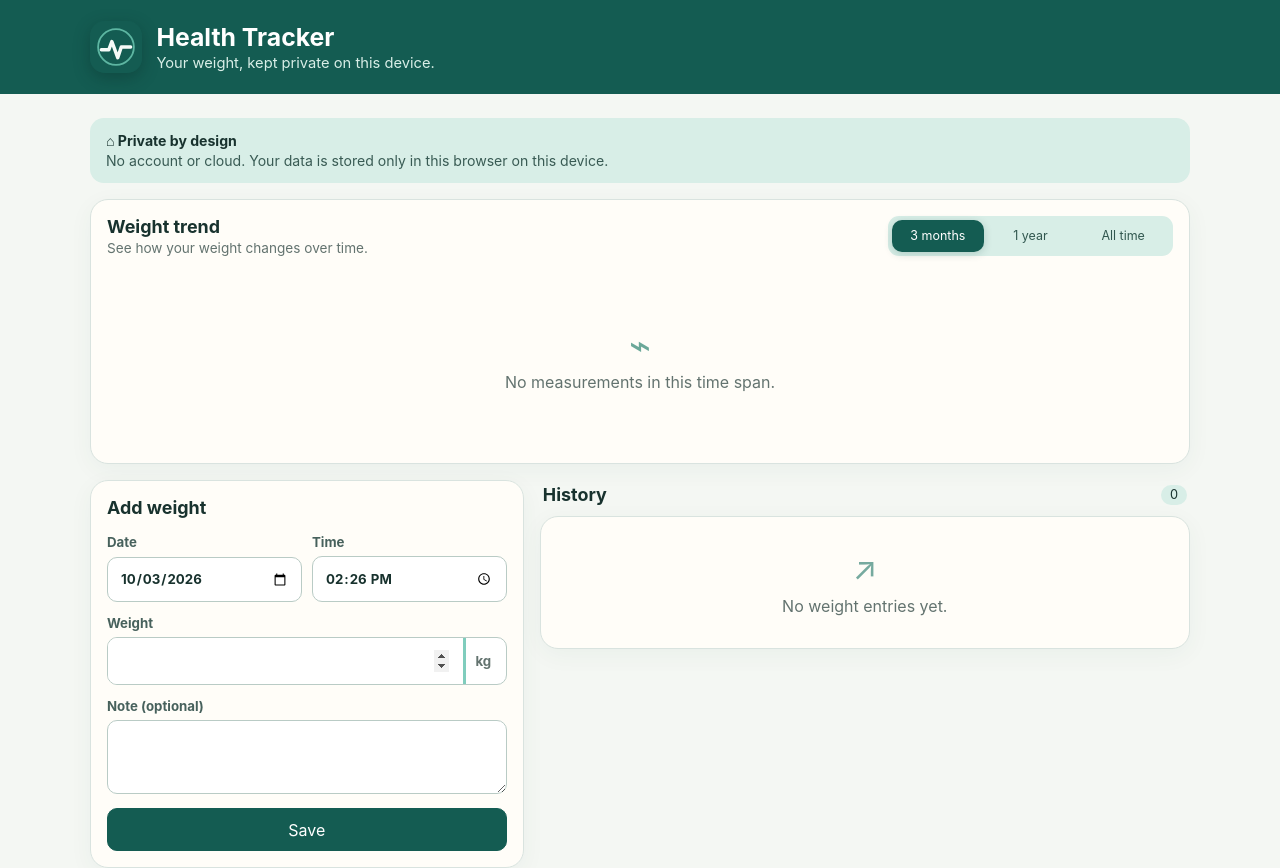
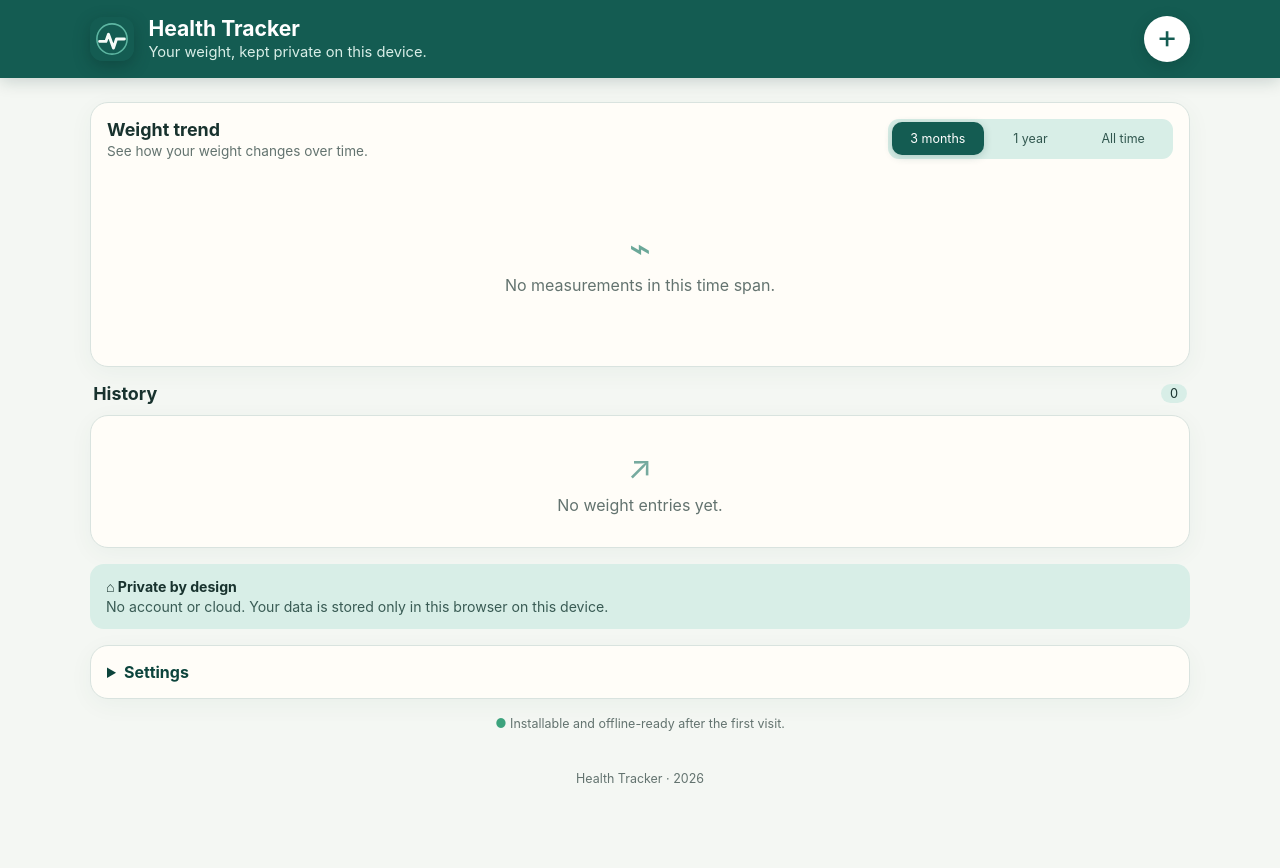
Before and after one commit to Scheronimus/HealthTracker, a React (Vite) app: page / in a window 1280 px wide. Shown: the top 868 px of the page. After the commit the page ends 820 px from the top, so only its background shows below. Built offline with nearby package versions, Linux system fonts and the light colour scheme.

Commit message:
Add dashboard and entry screen flow

```diff
--- a/src/App.css
+++ b/src/App.css
@@ -66,3 +66,25 @@ footer { padding-bottom: max(1rem, env(safe-area-inset-bottom)); }
 .chart-empty span { font-size: 2.3rem; color: #6ba899; }
 .chart-empty p { margin: .3rem 0 0; }
 @media (min-width: 720px) { .chart-header { flex-direction: row; align-items: center; justify-content: space-between; } .span-control { min-width: 285px; } .chart-svg { min-width: 0; } }
+
+/* Screen navigation */
+.app-header { position: sticky; top: 0; z-index: 20; padding: max(.8rem, env(safe-area-inset-top)) 1rem .8rem; box-shadow: 0 3px 16px #092f2a30; }
+.topbar { width: min(1100px, 100%); min-height: 52px; margin: auto; display: flex; align-items: center; }
+.dashboard-topbar { justify-content: space-between; gap: 1rem; }
+.dashboard-topbar .brand { min-width: 0; margin: 0; }
+.dashboard-topbar .brand img { width: 44px; height: 44px; border-radius: 13px; }
+.dashboard-topbar .brand h1 { font-size: 1.32rem; }
+.dashboard-topbar .brand p { white-space: nowrap; overflow: hidden; text-overflow: ellipsis; }
+.add-entry-button { flex: 0 0 46px; width: 46px; height: 46px; display: grid; place-items: center; padding: 0 0 .18rem; border: 2px solid #ffffff80; border-radius: 50%; background: white; color: var(--green); font-size: 2rem; font-weight: 400; line-height: 1; box-shadow: 0 4px 14px #092f2a44; }
+.entry-topbar { display: grid; grid-template-columns: 1fr auto 1fr; gap: .5rem; }
+.entry-topbar h1 { margin: 0; font-size: 1.1rem; text-align: center; white-space: nowrap; }
+.header-action { justify-self: start; border: 0; padding: .55rem .2rem; background: transparent; color: white; }
+.header-action:hover { background: transparent; }
+.save-action { justify-self: end; color: #bff3e5; }
+.weight-chart { margin-top: 0; }
+.history { margin-top: 1rem; }
+.privacy { margin-top: 1rem; }
+.entry-screen { width: min(620px, calc(100% - 2rem)); }
+.entry-screen .entry-form { position: static; padding: 1.1rem; }
+.entry-privacy { margin: 1rem auto; color: var(--muted); font-size: .8rem; text-align: center; }
+@media (max-width: 520px) { .dashboard-topbar .brand p { max-width: 205px; } .app-header { padding-left: .8rem; padding-right: .8rem; } }
--- a/src/App.jsx
+++ b/src/App.jsx
@@ -13,12 +13,15 @@ import './App.css'
 
 export default function App() {
   const [language, setLanguage] = useState(loadLanguage)
+  const [screen, setScreen] = useState('dashboard')
   const [editing, setEditing] = useState(null)
   const { store, setStore, measurements, add, update, remove } = useHealthData()
   const t = (key, values) => translate(language, key, values)
   function changeLanguage(next) { setLanguage(next); saveLanguage(next) }
-  function save(item) { editing ? update(item) : add(item); setEditing(null) }
-  function deleteItem(id) { if (confirm(t('deleteConfirm'))) { remove(id); if (editing?.id === id) setEditing(null) } }
+  function openEntry(item = null) { setEditing(item); setScreen('entry'); window.scrollTo(0, 0) }
+  function closeEntry() { setEditing(null); setScreen('dashboard'); window.scrollTo(0, 0) }
+  function save(item) { editing ? update(item) : add(item); closeEntry() }
+  function deleteItem(id) { if (confirm(t('deleteConfirm'))) remove(id) }
   function filename(extension) { return `health-tracker-${new Date().toISOString().slice(0, 10)}.${extension}` }
   function restore(text) {
     const imported = parseBackup(text)
@@ -27,16 +30,30 @@ export default function App() {
     setStore(result.data)
     return t('restoreDone', result)
   }
+
   return <>
-    <header><div className="brand"><img src={`${import.meta.env.BASE_URL}app-icon.svg`} alt="" /><div><h1>{t('appName')}</h1><p>{t('tagline')}</p></div></div></header>
-    <main>
+    <header className="app-header">
+      {screen === 'dashboard' ? <div className="topbar dashboard-topbar">
+        <div className="brand"><img src={`${import.meta.env.BASE_URL}app-icon.svg`} alt="" /><div><h1>{t('appName')}</h1><p>{t('tagline')}</p></div></div>
+        <button className="add-entry-button" type="button" onClick={() => openEntry()} aria-label={t('add')} title={t('add')}>+</button>
+      </div> : <div className="topbar entry-topbar">
+        <button className="header-action" type="button" onClick={closeEntry}>{t('cancel')}</button>
+        <h1>{editing ? t('edit') : t('add')}</h1>
+        <button className="header-action save-action" type="submit" form="entry-form">{t('save')}</button>
+      </div>}
+    </header>
+
+    {screen === 'dashboard' ? <main>
+      <WeightChart measurements={measurements} language={language} t={t} />
+      <Summary measurements={measurements} t={t} />
+      <History measurements={measurements} language={language} onEdit={openEntry} onDelete={deleteItem} t={t} />
       <aside className="privacy"><strong>⌂ {t('privacyTitle')}</strong><span>{t('privacyBody')}</span></aside>
-      <Summary measurements={measurements} t={t} />
-      <WeightChart measurements={measurements} language={language} t={t} />
-      <div className="layout"><EntryForm key={editing?.id ?? 'new'} editing={editing} onSave={save} onCancel={() => setEditing(null)} t={t} /><History measurements={measurements} language={language} onEdit={setEditing} onDelete={deleteItem} t={t} /></div>
       <Settings language={language} onLanguage={changeLanguage} onBackup={() => downloadText(filename('json'), JSON.stringify(createBackup(store), null, 2), 'application/json')} onCsv={() => downloadText(filename('csv'), weightCsv(measurements), 'text/csv;charset=utf-8')} onRestore={restore} t={t} />
       <p className="offline-note">● {t('install')}</p>
-    </main>
+    </main> : <main className="entry-screen">
+      <EntryForm key={editing?.id ?? 'new'} editing={editing} onSave={save} t={t} />
+      <p className="entry-privacy">{t('privacyBody')}</p>
+    </main>}
     <footer>Health Tracker · {new Date().getFullYear()}</footer>
   </>
 }
--- a/src/components/EntryForm.jsx
+++ b/src/components/EntryForm.jsx
@@ -2,7 +2,7 @@ import { useEffect, useState } from 'react'
 import { createWeightMeasurement } from '../data/schema.js'
 import { localFormValues, toIsoTimestamp } from '../utils/date.js'
 
-export function EntryForm({ editing, onSave, onCancel, t }) {
+export function EntryForm({ editing, onSave, t }) {
   const initial = localFormValues(editing?.timestamp)
   const [date, setDate] = useState(initial.date)
   const [time, setTime] = useState(initial.time)
@@ -20,15 +20,13 @@ export function EntryForm({ editing, onSave, onCancel, t }) {
     onSave(editing ? { ...next, id: editing.id } : next)
   }
 
-  return <form className="entry-form card" onSubmit={submit}>
-    <h2>{editing ? t('edit') : t('add')}</h2>
+  return <form id="entry-form" className="entry-form card" onSubmit={submit}>
     <div className="form-grid">
-      <label>{t('date')}<input type="date" value={date} onChange={(e) => setDate(e.target.value)} required /></label>
-      <label>{t('time')}<input type="time" value={time} onChange={(e) => setTime(e.target.value)} required /></label>
+      <label>{t('date')}<input type="date" value={date} onChange={(event) => setDate(event.target.value)} required /></label>
+      <label>{t('time')}<input type="time" value={time} onChange={(event) => setTime(event.target.value)} required /></label>
     </div>
-    <label>{t('weight')}<span className="weight-input"><input id="weight" type="number" inputMode="decimal" min="0.1" max="1000" step="0.1" value={weight} onChange={(e) => setWeight(e.target.value)} required /><span>kg</span></span></label>
-    <label>{t('note')}<textarea value={note} maxLength="1000" rows="3" onChange={(e) => setNote(e.target.value)} /></label>
+    <label>{t('weight')}<span className="weight-input"><input id="weight" type="number" inputMode="decimal" min="0.1" max="1000" step="0.1" value={weight} onChange={(event) => setWeight(event.target.value)} required /><span>kg</span></span></label>
+    <label>{t('note')}<textarea value={note} maxLength="1000" rows="5" onChange={(event) => setNote(event.target.value)} /></label>
     {error && <p className="error" role="alert">{error}</p>}
-    <div className="button-row"><button className="primary" type="submit">{t('save')}</button>{editing && <button type="button" onClick={onCancel}>{t('cancel')}</button>}</div>
   </form>
 }
```
Also changed, not shown: 2 other files (tests, documents, lock files or other folders).
